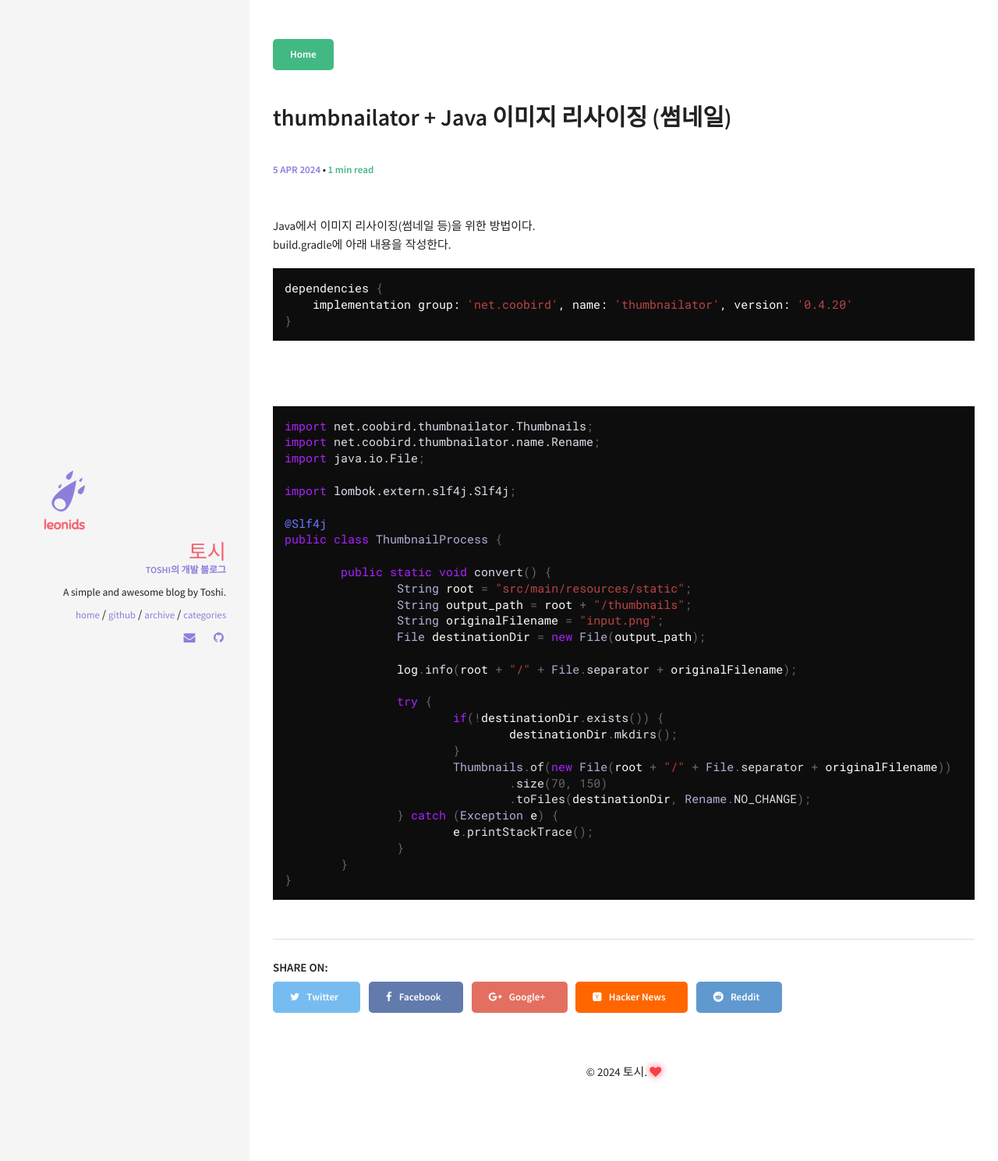
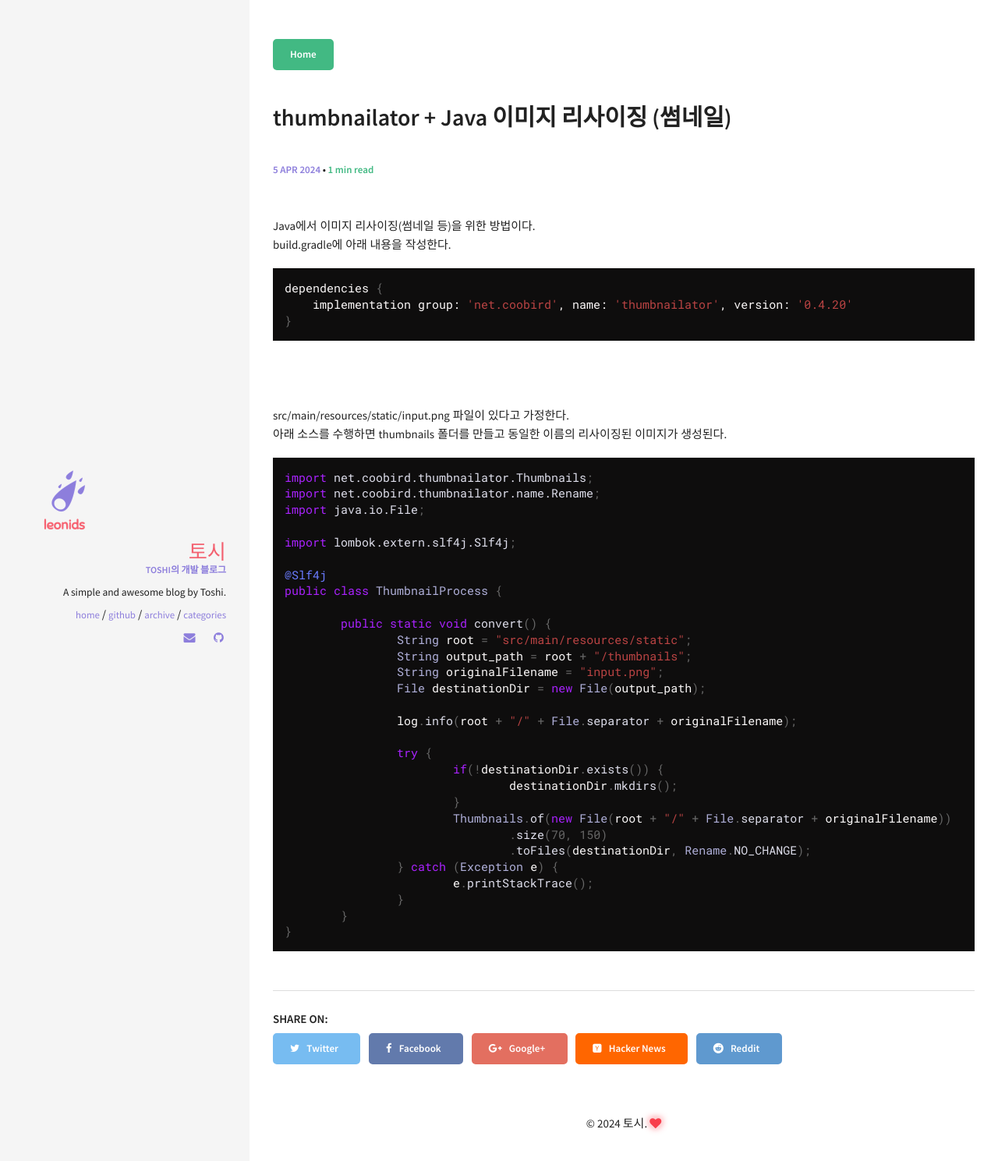
Before and after one commit to toshi15shkim/toshi15shkim.github.io, a Jekyll site: the page built from _posts/2024/2024-04-05-etc-thumbnailator-resizing.md, in a window 1280 px wide. Shown: the top 1489 px of the page at 78% size. Built offline with Jekyll 4.4.1, drawn with Linux system fonts in a browser that asks for light colours.

Commit message:
내용 수정

````diff
--- a/_posts/2024/2024-04-05-etc-thumbnailator-resizing.md
+++ b/_posts/2024/2024-04-05-etc-thumbnailator-resizing.md
@@ -17,6 +17,12 @@ dependencies {
 
 <br/>
 <br/>
+
+src/main/resources/static/input.png 파일이 있다고 가정한다.
+<br/>
+아래 소스를 수행하면 thumbnails 폴더를 만들고 동일한 이름의 리사이징된 이미지가 생성된다.
+
+
 
 ```java
 import net.coobird.thumbnailator.Thumbnails;
````
